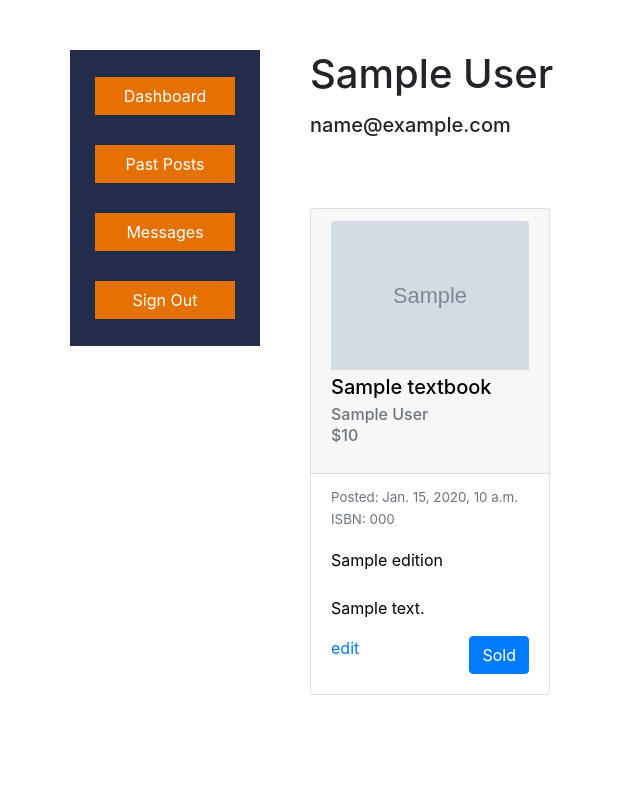
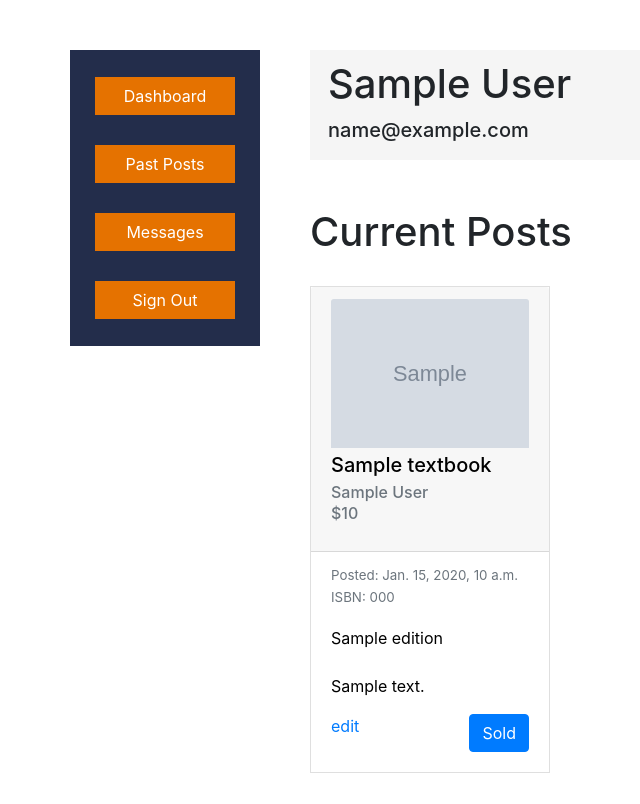
Before and after one commit to anlandu/textbook-exchange, a Django app: template textbook_exchange/templates/textbook_exchange/account_dashboard.html in a window 1280 px wide. Shown: the part 56-860 px from the top of the page, without its empty margins (15-655 px from the left). Before the commit the page ends 751 px from the top, so only its background shows below. Run offline with Django 3.2, Linux system fonts and the light colour scheme; a user stored in the database is signed in; tables that the repository leaves empty hold one stand-in row (values such as "Sample post"); the template is opened without the code that fills it: most values are stand-ins (such as "Sample title", 1, 10 or a date in 2020); grey boxes marked "Sample" are stand-in pictures; some libraries are stand-ins or nearby versions.

Commit message:
small styling

```diff
--- a/textbook_exchange/templates/textbook_exchange/account_dashboard.html
+++ b/textbook_exchange/templates/textbook_exchange/account_dashboard.html
@@ -3,13 +3,15 @@
 
 {% block inner-content %}
 <div class="account-container">
-    <h1 class="custom-header">{{ user.first_name }} {{ user.last_name }}</h1>
+    <div style="background-color: whitesmoke; padding: 10px 10px 10px 18px;">
+    <h1 style="margin-bottom: 10px;">{{ user.first_name }} {{ user.last_name }}</h1>
     <h5>{{ user.email }}</h5>
+    </div>
     <br/><br/>
-
+    <h1 class="custom-header">Current Posts</h1>
     <div class="row">
         {% for post in current_posts %}
-            <div class="card" style="width: 15rem;">
+            <div class="card" style="width: 15rem; border-radius: 0px;">
                 <div class="card-header">
                     <img class="card-img-top" src="{{ post.picture.url }}" alt="{{ post.textbook.title }}">
                     <h5 class="card-title">{{ post.textbook.title }}</h5>
--- a/textbook_exchange/views.py
+++ b/textbook_exchange/views.py
@@ -75,6 +75,8 @@ def sell_books(request):
                 return HttpResponseRedirect('/sell?submitted=True')
             else:
                 print(form.errors)
+                # raise forms.ValidationError("Please fill in all fields in red.")
+
     else:
         form = SellForm()
         if 'submitted' in request.GET:
```
Also changed, not shown: textbook_exchange/templates/textbook_exchange/sellbooks.html (+7 -2 lines).
